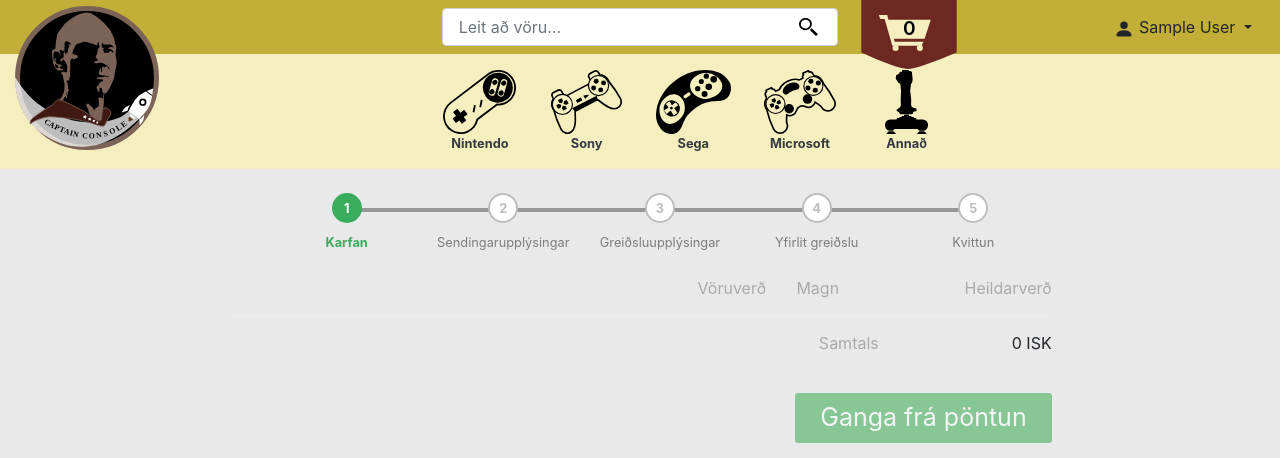
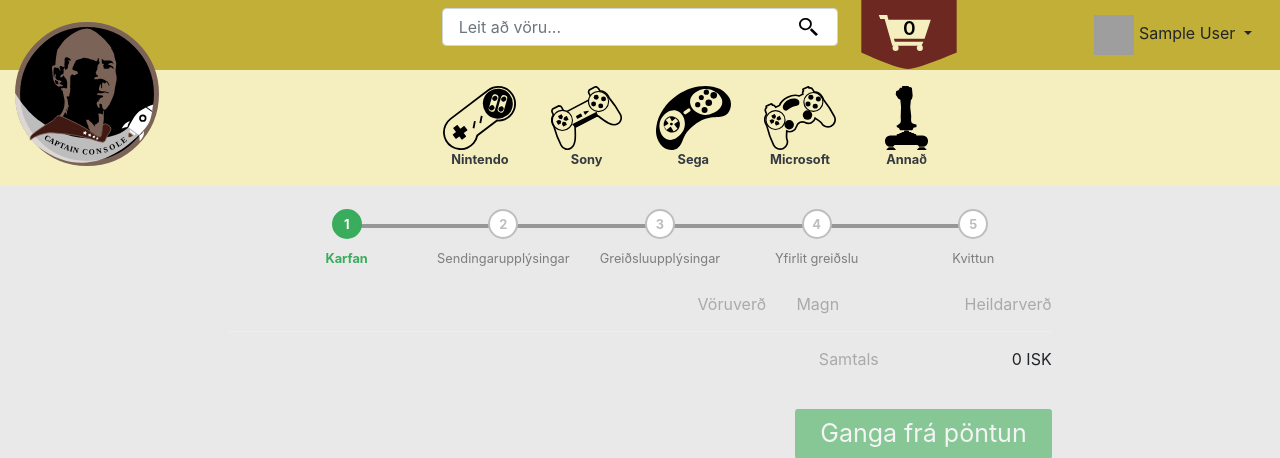
Before and after one commit to RunarVestmann/verklegtnamskeid2, a Django app: page /cart/ in a window 1280 px wide. Shown: the top 458 px of the page. Run offline with Django 3.2, Linux system fonts and the light colour scheme; the visitor is signed in with stand-in values (Sample User, id 1); some libraries are stand-ins or nearby versions; grey boxes are pictures that could not be loaded.

Commit message:
profile imgs rework

```diff
--- a/captain_console/templates/header.html
+++ b/captain_console/templates/header.html
@@ -17,13 +17,16 @@
                         <!-- menu for users info, edit and logout-->
                         <div class="dropdown">
                           <button class="btn dropdown-toggle" type="button" id="dropdownMenuButton" data-toggle="dropdown" aria-haspopup="true" aria-expanded="false">
-                            {% if request.user.profile_set.first.image|length > 0 %}
-                                <img src="/media/{{ request.user.profile_set.first.image }}" style="height:3rem; width: 3rem">
-                                {% else %}
-                                    <svg class="bi bi-person-fill" width="1.25em" height="1.25em" viewBox="0 0 16 16" fill="currentColor" xmlns="http://www.w3.org/2000/svg">
-                                        <path fill-rule="evenodd" d="M3 14s-1 0-1-1 1-4 6-4 6 3 6 4-1 1-1 1H3zm5-6a3 3 0 100-6 3 3 0 000 6z" clip-rule="evenodd"/>
-                                    </svg>
-                                {% endif %}
+
+                            {% if request.user.profile_set.first.image != "images/profile/default_profile_image.svg" %}
+                                <img src="/media/{{ request.user.profile_set.first.image }}" style="height:2.5rem; width: 2.5rem;">
+                            {% else %}
+                                <svg class="bi bi-person-fill" width="1.25em" height="1.25em" viewBox="0 0 16 16" fill="currentColor" xmlns="http://www.w3.org/2000/svg">
+                                    <path fill-rule="evenodd" d="M3 14s-1 0-1-1 1-4 6-4 6 3 6 4-1 1-1 1H3zm5-6a3 3 0 100-6 3 3 0 000 6z" clip-rule="evenodd"/>
+                                </svg>
+                            {% endif %}
+
+
 
 
 
```
Also changed, not shown: captain_console/media/images/profile/Halo-Front.jpg (added).
